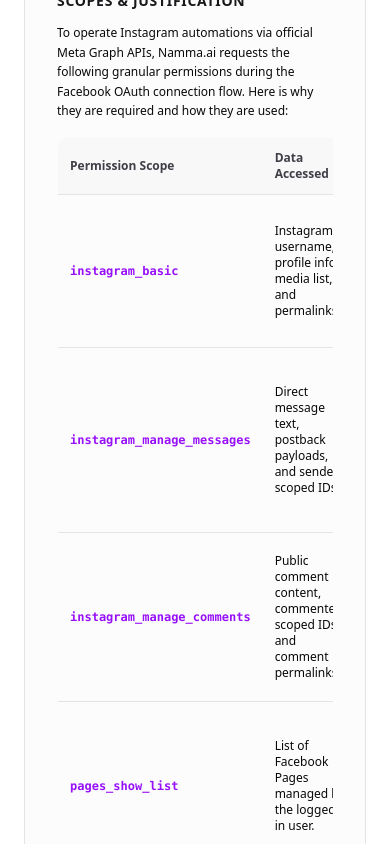
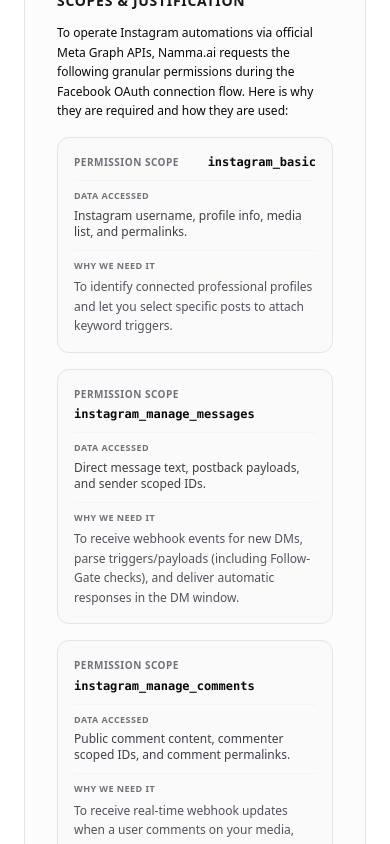
Before and after one commit to iamthanushgowdap/Namma.ai, a Next.js app: page /legal/privacy in a window 390 px wide. Shown: the part 4620-5464 px from the top of the page. Built offline with nearby package versions, Linux system fonts and the light colour scheme.

Commit message:
style: make Meta permission scopes in Privacy Policy fully responsive on mobile screens

```diff
--- a/app/legal/privacy/page.tsx
+++ b/app/legal/privacy/page.tsx
@@ -183,13 +183,14 @@
             <p className="text-xs text-zinc-550 dark:text-zinc-400 leading-relaxed mb-4">
               To operate Instagram automations via official Meta Graph APIs, Namma.ai requests the following granular permissions during the Facebook OAuth connection flow. Here is why they are required and how they are used:
             </p>
-            <div className="overflow-x-auto">
+            {/* Desktop Table View */}
+            <div className="hidden md:block overflow-x-auto">
               <table className="w-full text-left border-collapse text-xs border border-zinc-200 dark:border-white/[0.06] rounded-xl overflow-hidden">
                 <thead>
                   <tr className="bg-zinc-100/50 dark:bg-zinc-900/50 text-zinc-700 dark:text-zinc-300 border-b border-zinc-200 dark:border-white/[0.06]">
-                    <th className="p-3 font-semibold">Permission Scope</th>
-                    <th className="p-3 font-semibold">Data Accessed</th>
-                    <th className="p-3 font-semibold">Justification / How We Use It</th>
+                    <th className="p-3 font-semibold w-1/4">Permission Scope</th>
+                    <th className="p-3 font-semibold w-1/4">Data Accessed</th>
+                    <th className="p-3 font-semibold w-2/4">Justification / How We Use It</th>
                   </tr>
                 </thead>
                 <tbody className="divide-y divide-zinc-200 dark:divide-white/[0.06] text-zinc-650 dark:text-zinc-400">
@@ -225,6 +226,57 @@
                   </tr>
                 </tbody>
               </table>
+            </div>
+
+            {/* Mobile Card List View */}
+            <div className="block md:hidden space-y-4">
+              {[
+                {
+                  scope: 'instagram_basic',
+                  data: 'Instagram username, profile info, media list, and permalinks.',
+                  justification: 'To identify connected professional profiles and let you select specific posts to attach keyword triggers.'
+                },
+                {
+                  scope: 'instagram_manage_messages',
+                  data: 'Direct message text, postback payloads, and sender scoped IDs.',
+                  justification: 'To receive webhook events for new DMs, parse triggers/payloads (including Follow-Gate checks), and deliver automatic responses in the DM window.'
+                },
+                {
+                  scope: 'instagram_manage_comments',
+                  data: 'Public comment content, commenter scoped IDs, and comment permalinks.',
+                  justification: 'To receive real-time webhook updates when a user comments on your media, detect matching keywords, and reply to comments.'
+                },
+                {
+                  scope: 'pages_show_list',
+                  data: 'List of Facebook Pages managed by the logged-in user.',
+                  justification: 'To let you choose which Facebook Page is linked to your target Instagram Professional Account during the onboarding wizard.'
+                },
+                {
+                  scope: 'pages_read_engagement',
+                  data: 'Page parameters, access tokens, and connection statuses.',
+                  justification: 'To verify the linked page configuration and metadata before establishing real-time data sync.'
+                },
+                {
+                  scope: 'pages_manage_metadata',
+                  data: 'None (subscription action only).',
+                  justification: 'To register Namma.ai webhook listeners on your Facebook page so comments and DMs can be routed to your workspace instantly.'
+                }
+              ].map((item, idx) => (
+                <div key={idx} className="bg-zinc-50/50 dark:bg-zinc-900/35 border border-zinc-200 dark:border-white/[0.06] rounded-xl p-4 space-y-2.5">
+                  <div className="flex flex-wrap items-center justify-between gap-1">
+                    <span className="text-[10px] text-muted-foreground uppercase font-bold tracking-wider">Permission Scope</span>
+                    <span className="font-mono text-xs font-bold text-purple-650 dark:text-purple-400 break-all">{item.scope}</span>
+                  </div>
+                  <div className="border-t border-zinc-100 dark:border-white/[0.04] pt-2 space-y-1">
+                    <span className="text-[9px] text-muted-foreground block font-semibold uppercase tracking-wider">Data Accessed</span>
+                    <p className="text-xs text-zinc-700 dark:text-zinc-300">{item.data}</p>
+                  </div>
+                  <div className="border-t border-zinc-100 dark:border-white/[0.04] pt-2 space-y-1">
+                    <span className="text-[9px] text-muted-foreground block font-semibold uppercase tracking-wider">Why We Need It</span>
+                    <p className="text-xs text-zinc-600 dark:text-zinc-400 leading-relaxed">{item.justification}</p>
+                  </div>
+                </div>
+              ))}
             </div>
           </div>
         </SectionCard>
```
